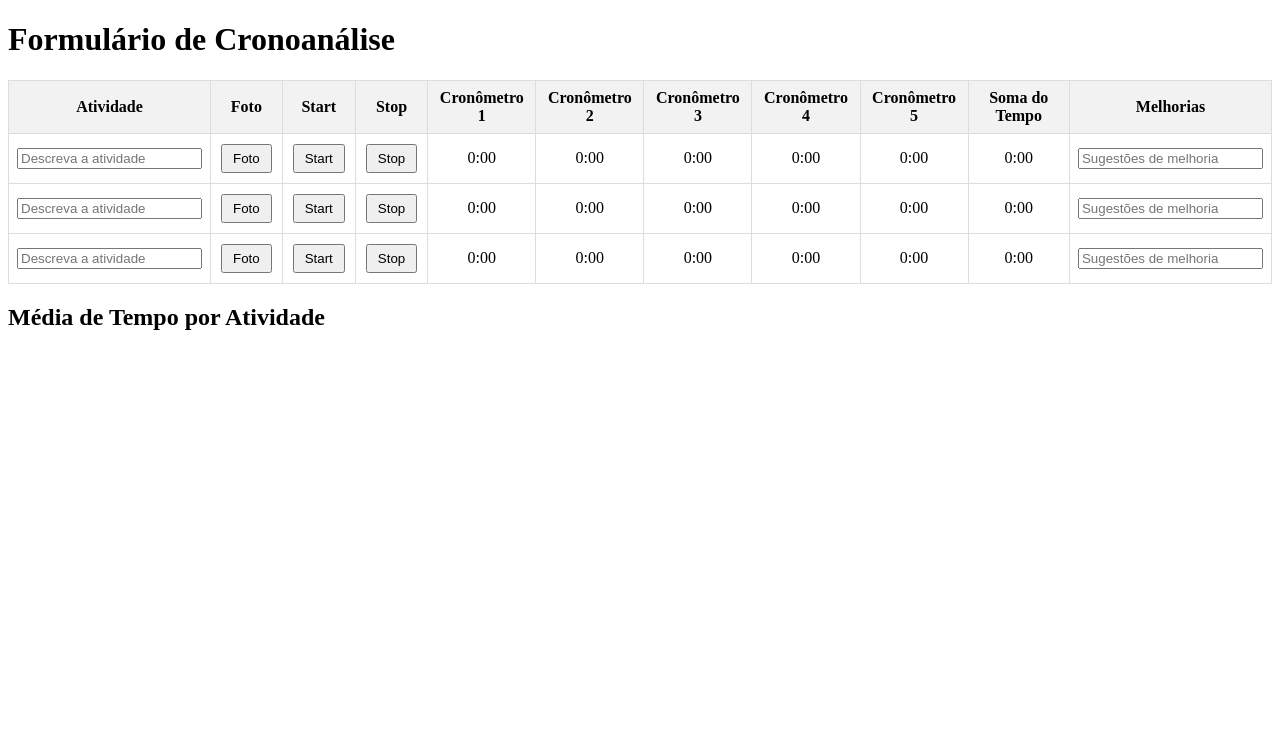
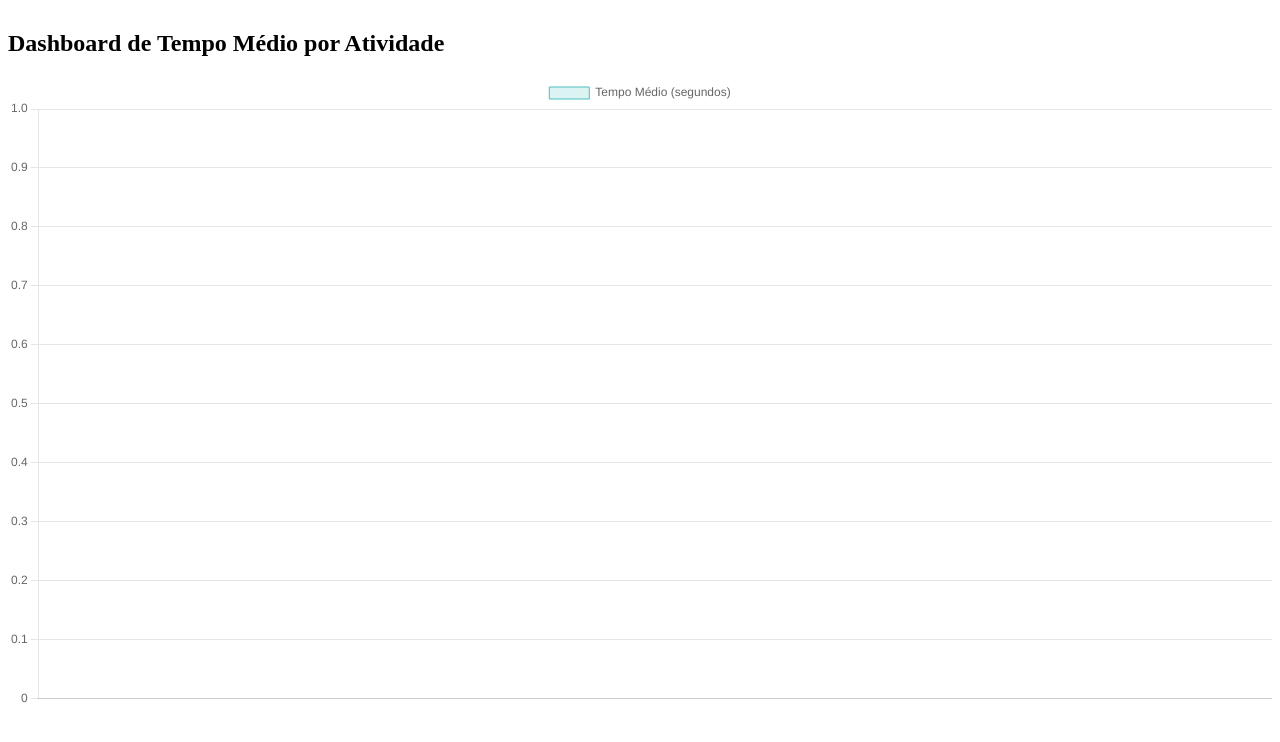
Before and after one commit to Mauthope/cronoanalise, a plain HTML site: page index.html in a window 1280 px wide. Drawn offline with nearby package versions, Linux system fonts and the light colour scheme.

Commit message:
Update index.html

```diff
--- a/index.html
+++ b/index.html
@@ -3,7 +3,8 @@
 <head>
     <meta charset="UTF-8">
     <meta name="viewport" content="width=device-width, initial-scale=1.0">
-    <title>Formulário de Cronoanálise</title>
+    <title>Dashboard de Cronoanálise</title>
+    <script src="https://cdn.jsdelivr.net/npm/chart.js"></script> <!-- Adiciona a biblioteca Chart.js -->
     <style>
         table {
             width: 100%;
@@ -25,85 +26,25 @@
             width: 100px;
             display: none;
         }
+        #dashboard {
+            margin-top: 30px;
+        }
     </style>
-    <!-- Adicionar Biblioteca Chart.js -->
-    <script src="https://cdn.jsdelivr.net/npm/chart.js"></script>
 </head>
 <body>
-    <h1>Formulário de Cronoanálise</h1>
-    <form id="cronoanalise-form">
-        <table>
-            <thead>
-                <tr>
-                    <th>Atividade</th>
-                    <th>Foto</th>
-                    <th>Start</th>
-                    <th>Stop</th>
-                    <th>Cronômetro 1</th>
-                    <th>Cronômetro 2</th>
-                    <th>Cronômetro 3</th>
-                    <th>Cronômetro 4</th>
-                    <th>Cronômetro 5</th>
-                    <th>Soma do Tempo</th>
-                    <th>Melhorias</th>
-                </tr>
-            </thead>
-            <tbody>
-                <!-- 15 Linhas Repetidas -->
-                <!-- Exemplo de Linha -->
-                <tr>
-                    <td><input type="text" id="atividade1" placeholder="Descreva a atividade"></td>
-                    <td><button type="button" onclick="capturePhoto(1)">Foto</button><img id="foto1"></td>
-                    <td><button type="button" onclick="startTimer(1)">Start</button></td>
-                    <td><button type="button" onclick="stopTimer(1)">Stop</button></td>
-                    <td><span id="cronometro1_1">0:00</span></td>
-                    <td><span id="cronometro1_2">0:00</span></td>
-                    <td><span id="cronometro1_3">0:00</span></td>
-                    <td><span id="cronometro1_4">0:00</span></td>
-                    <td><span id="cronometro1_5">0:00</span></td>
-                    <td><span id="somaTempo1">0:00</span></td>
-                    <td><input type="text" placeholder="Sugestões de melhoria"></td>
-                </tr>
-                <tr>
-                    <td><input type="text" id="atividade1" placeholder="Descreva a atividade"></td>
-                    <td><button type="button" onclick="capturePhoto(1)">Foto</button><img id="foto1"></td>
-                    <td><button type="button" onclick="startTimer(1)">Start</button></td>
-                    <td><button type="button" onclick="stopTimer(1)">Stop</button></td>
-                    <td><span id="cronometro1_1">0:00</span></td>
-                    <td><span id="cronometro1_2">0:00</span></td>
-                    <td><span id="cronometro1_3">0:00</span></td>
-                    <td><span id="cronometro1_4">0:00</span></td>
-                    <td><span id="cronometro1_5">0:00</span></td>
-                    <td><span id="somaTempo1">0:00</span></td>
-                    <td><input type="text" placeholder="Sugestões de melhoria"></td>
-                </tr>
-                <tr>
-                    <td><input type="text" id="atividade1" placeholder="Descreva a atividade"></td>
-                    <td><button type="button" onclick="capturePhoto(1)">Foto</button><img id="foto1"></td>
-                    <td><button type="button" onclick="startTimer(1)">Start</button></td>
-                    <td><button type="button" onclick="stopTimer(1)">Stop</button></td>
-                    <td><span id="cronometro1_1">0:00</span></td>
-                    <td><span id="cronometro1_2">0:00</span></td>
-                    <td><span id="cronometro1_3">0:00</span></td>
-                    <td><span id="cronometro1_4">0:00</span></td>
-                    <td><span id="cronometro1_5">0:00</span></td>
-                    <td><span id="somaTempo1">0:00</span></td>
-                    <td><input type="text" placeholder="Sugestões de melhoria"></td>
-                </tr>
-                <!-- Repita até a linha 15 -->
-            </tbody>
-        </table>
-    </form>
+    <!-- Código do formulário anterior -->
 
-    <!-- Adicionar Canvas para o Gráfico -->
-    <h2>Média de Tempo por Atividade</h2>
-    <canvas id="chart" width="400" height="200"></canvas>
+    <!-- Adiciona um container para o gráfico -->
+    <div id="dashboard">
+        <h2>Dashboard de Tempo Médio por Atividade</h2>
+        <canvas id="graficoAtividades" width="400" height="200"></canvas>
+    </div>
 
     <script>
-        // Funções de Cronômetro (sem alterações)
-        const timers = Array(15).fill().map(() => [0, 0, 0, 0, 0]);
-        const timerIntervals = Array(15).fill().map(() => [null, null, null, null, null]);
-        let currentTimer = Array(15).fill(0);
+        // Funções JavaScript do formulário
+
+        // Funções de Controle do Formulário
+        const atividades = [];
 
         function startTimer(row) {
             if (currentTimer[row - 1] < 5) {
@@ -123,73 +64,38 @@
                 clearInterval(timerIntervals[row - 1][currentTimer[row - 1]]);
                 timerIntervals[row - 1][currentTimer[row - 1]] = null;
                 currentTimer[row - 1]++;
+                calcularMediaAtividades();
             }
         }
 
-        function formatTime(seconds) {
-            const minutes = Math.floor(seconds / 60);
-            const secs = seconds % 60;
-            return `${minutes}:${secs < 10 ? '0' : ''}${secs}`;
+        function calcularMediaAtividades() {
+            for (let i = 1; i <= 15; i++) {
+                const total = timers[i - 1].reduce((a, b) => a + b, 0);
+                const media = total / 5;
+                atividades[i - 1] = { atividade: `Atividade ${i}`, media: media };
+            }
+            atualizarGrafico();
         }
 
-        function updateSum(row) {
-            const total = timers[row - 1].reduce((a, b) => a + b, 0);
-            document.getElementById(`somaTempo${row}`).textContent = formatTime(total);
+        function atualizarGrafico() {
+            const labels = atividades.map(item => item.atividade);
+            const data = atividades.map(item => item.media);
+            grafico.data.labels = labels;
+            grafico.data.datasets[0].data = data;
+            grafico.update();
         }
 
-        function capturePhoto(row) {
-            const fotoElement = document.getElementById(`foto${row}`);
-            navigator.mediaDevices.getUserMedia({ video: true })
-                .then((stream) => {
-                    fotoElement.style.display = 'block';
-                    const video = document.createElement('video');
-                    video.srcObject = stream;
-                    video.play();
-                    setTimeout(() => {
-                        const canvas = document.createElement('canvas');
-                        canvas.width = video.videoWidth;
-                        canvas.height = video.videoHeight;
-                        canvas.getContext('2d').drawImage(video, 0, 0);
-                        fotoElement.src = canvas.toDataURL('image/png');
-                        stream.getTracks().forEach(track => track.stop());
-                    }, 2000); // Captura após 2 segundos
-                })
-                .catch((err) => {
-                    alert('Erro ao acessar a câmera: ' + err);
-                });
-        }
+        // Função para Capturar Foto (mantida do código anterior)
 
-        // Funções do Gráfico
-        function calculateAverageTimes() {
-            const averageTimes = [];
-            for (let i = 1; i <= 15; i++) {
-                const sumElement = document.getElementById(`somaTempo${i}`).textContent.split(':');
-                const sumSeconds = parseInt(sumElement[0]) * 60 + parseInt(sumElement[1]);
-                const avgTime = sumSeconds / 5; // Média de 5 cronômetros
-                const activityName = document.getElementById(`atividade${i}`).value || `Atividade ${i}`;
-                averageTimes.push({ activity: activityName, average: avgTime });
-            }
-            return averageTimes;
-        }
-
-        function updateChart() {
-            const averageTimes = calculateAverageTimes();
-            const chartLabels = averageTimes.map(item => item.activity);
-            const chartData = averageTimes.map(item => item.average);
-
-            const ctx = document.getElementById('chart').getContext('2d');
-            if (window.myChart) {
-                window.myChart.data.labels = chartLabels;
-                window.myChart.data.datasets[0].data = chartData;
-                window.myChart.update();
-            } else {
-                window.myChart = new Chart(ctx, {
+        // Configuração do Chart.js
+        const ctx = document.getElementById('graficoAtividades').getContext('2d');
+        const grafico = new Chart(ctx, {
             type: 'bar',
             data: {
-                        labels: chartLabels,
+                labels: [], // Rótulos das atividades
                 datasets: [{
-                            label: 'Média de Tempo (segundos)',
-                            data: chartData,
+                    label: 'Tempo Médio (segundos)',
+                    data: [], // Dados das médias de tempo
                     backgroundColor: 'rgba(75, 192, 192, 0.2)',
                     borderColor: 'rgba(75, 192, 192, 1)',
                     borderWidth: 1
@@ -203,13 +109,6 @@
                 }
             }
         });
-            }
-        }
-
-        // Inicializa o gráfico vazio
-        window.onload = function() {
-            updateChart();
-        };
     </script>
 </body>
 </html>
```
Lines whose indentation alone changed are shown as unchanged.
